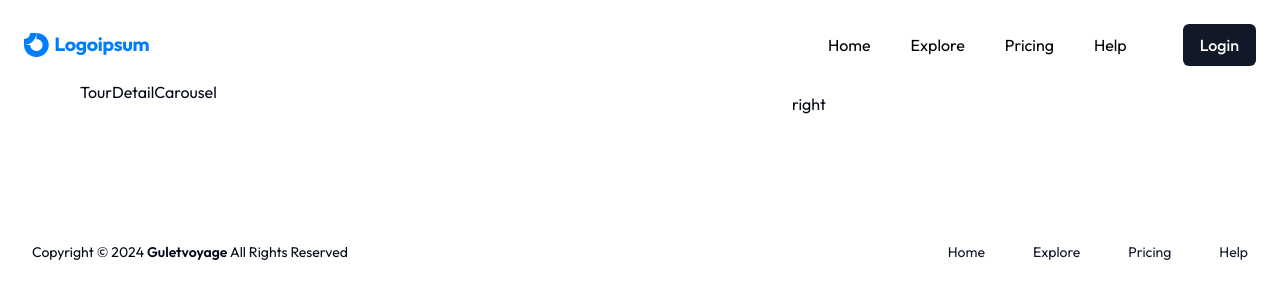
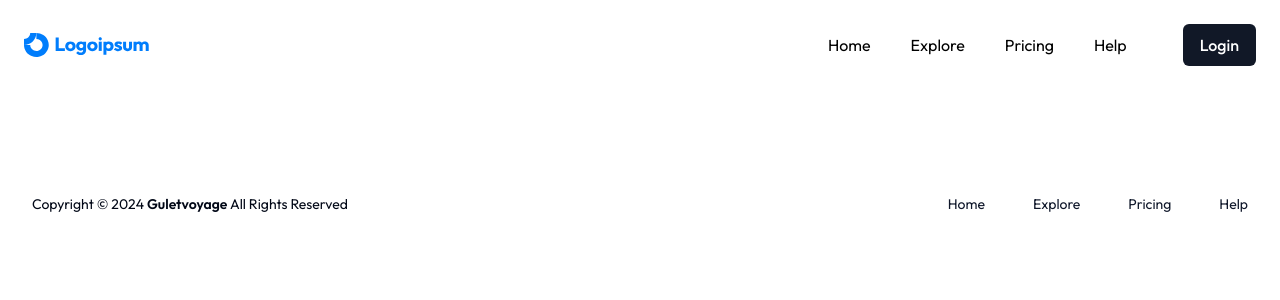
Before and after one commit to adebisiii/cabin-charter-next, a Next.js app: page /tour-detail/1 in a window 1280 px wide. Shown: the top 300 px of the page. Built offline with nearby package versions, Linux system fonts and the light colour scheme.

Commit message:
tour details

```diff
--- a/app/tour-detail/[slug]/page.tsx
+++ b/app/tour-detail/[slug]/page.tsx
@@ -3,14 +3,7 @@ import TourDetailCarousel from "@/components/TourDetailCarousel"
 const TourDetail = () => {
   return (
     <main className="w-full md:py-20">
-      <div className="w-full max-w-[1280px] px-5 md:px-10 mx-auto">
-        <div className="flex flex-col lg:flex-row md:px-10 gap-[50px] lg:gap-[100px]">
-          <div className="w-full md:w-auto flex-[1.5] max-w-[500px] lg:max-w-full mx-auto lg:mx-0">
-            <TourDetailCarousel />
-          </div>
-          <div className="flex-1 py-3">right</div>
-        </div>
-      </div>
+
     </main>
   )
 }
```
